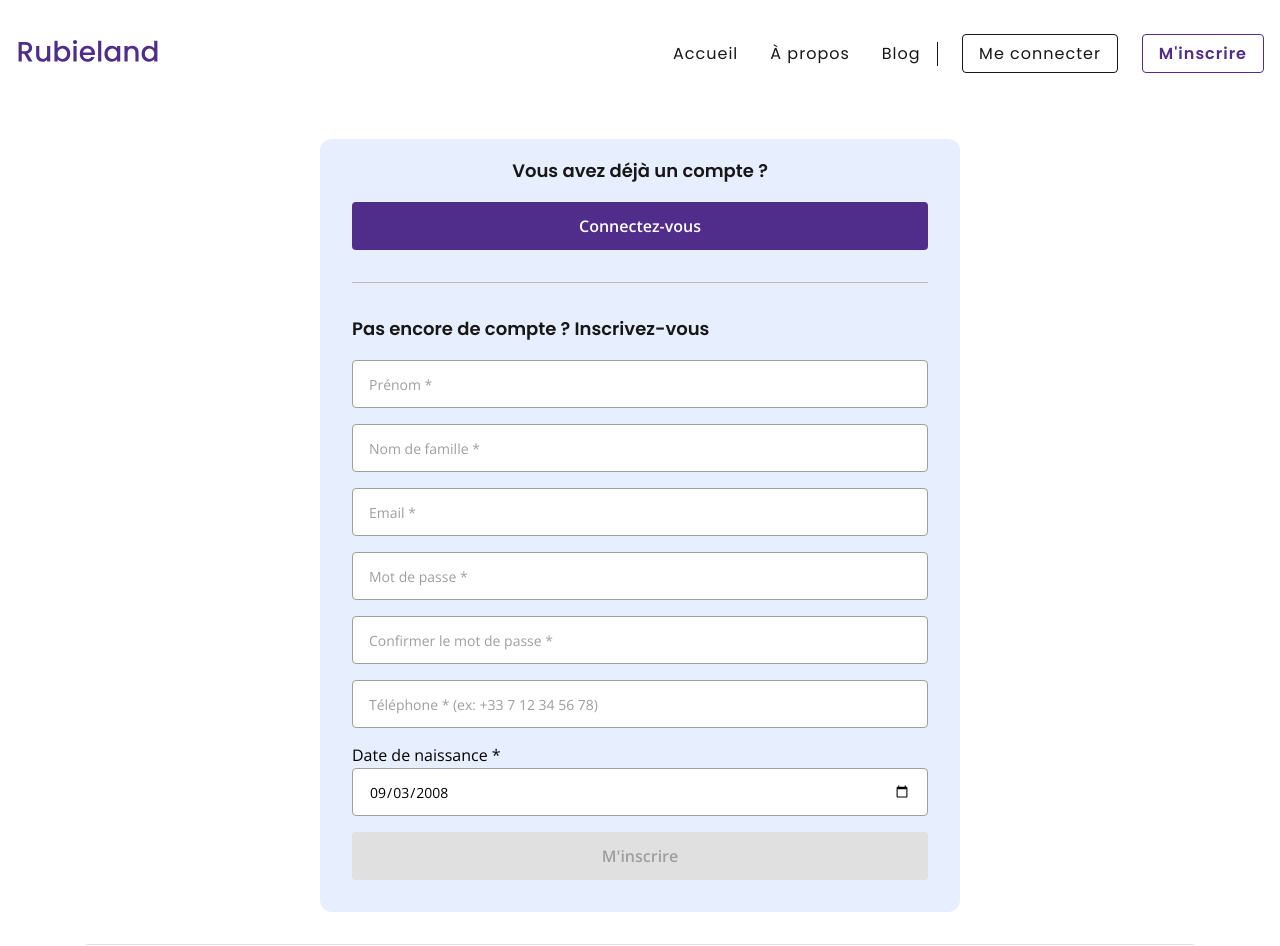
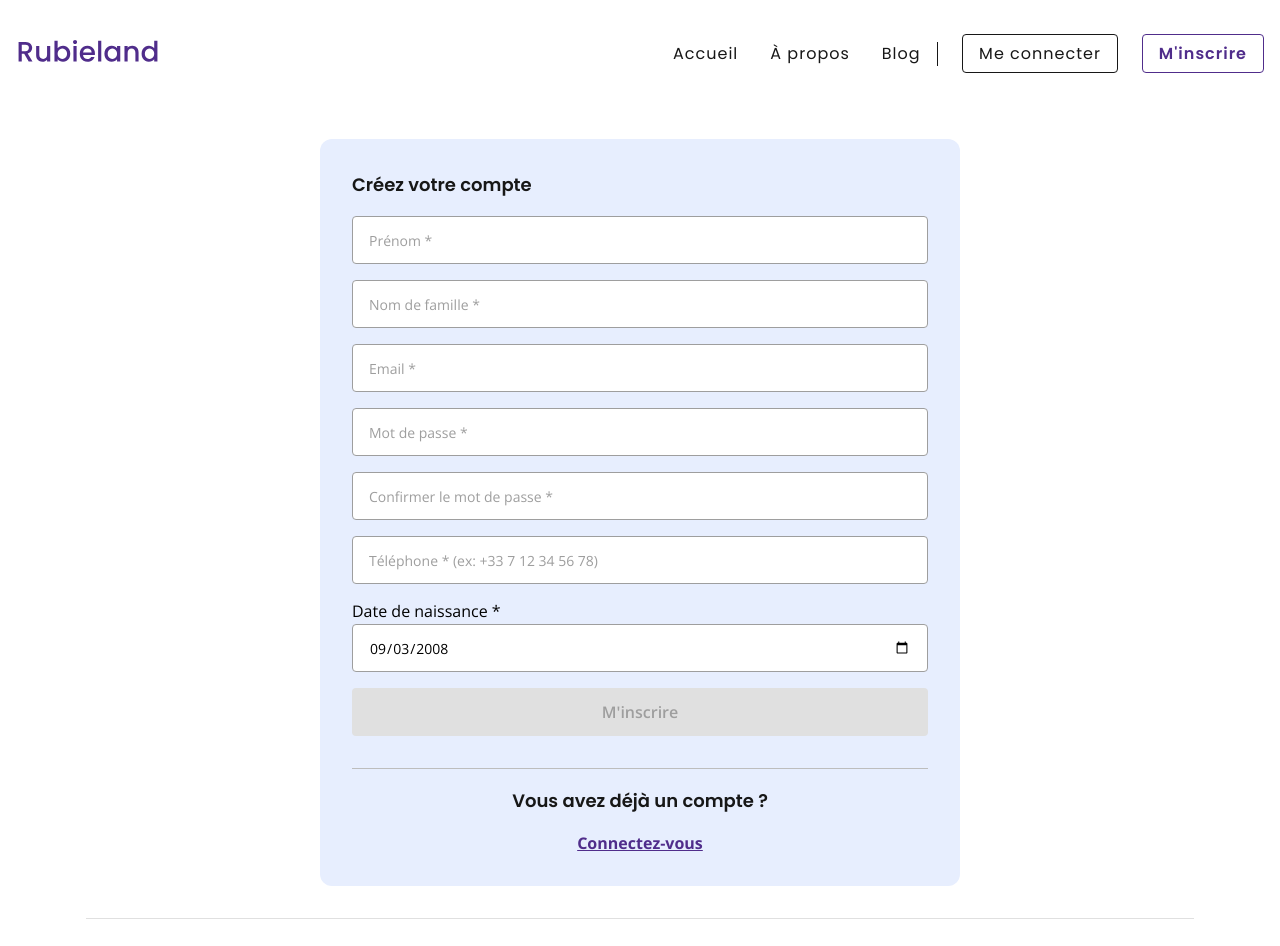
Before and after one commit to rubieland/rubieland, a React (Vite) app in the folder frontend/: page /register in a window 1280 px wide. Shown: the top 946 px of the page. Built offline with nearby package versions, Linux system fonts and the light colour scheme; no server answers.

Commit message:
refactor(register page): reorganize elements on page and use translation keys

```diff
--- a/frontend/src/ui/pages/Register/RegisterPage.tsx
+++ b/frontend/src/ui/pages/Register/RegisterPage.tsx
@@ -7,11 +7,11 @@ import './styles/RegisterPage.scss';
 const RegisterPage = () => {
   return (
     <div className="register-page-main-container">
-      <AlreadyRegisteredBlock />
+      <RegisterBlock />
       <div className="separator-container">
         <Separator backgroundColor={colors.grey40} />
       </div>
-      <RegisterBlock />
+      <AlreadyRegisteredBlock />
     </div>
   );
 };
--- a/frontend/src/ui/pages/Register/components/AlreadyRegisteredBlock.tsx
+++ b/frontend/src/ui/pages/Register/components/AlreadyRegisteredBlock.tsx
@@ -1,15 +1,14 @@
-import CustomButton from '../../../components/Button/CustomButton';
-import { useNavigate } from '@tanstack/react-router';
+import { Link } from '@tanstack/react-router';
 import '../styles/AlreadyRegisteredBlock.scss';
+import i18n from '../../../../core/i18n';
 
 const AlreadyRegisteredBlock = () => {
-  const navigate = useNavigate({ from: '/register' });
-  const navigateToLogin = () => navigate({ to: '/login' });
-
   return (
     <section className="already-registered-container">
-      <h2>Vous avez déjà un compte ?</h2>
-      <CustomButton title="Connectez-vous" onClick={navigateToLogin} />
+      <h2>{i18n.t('pages.register.alreadyRegisteredBlock.title')}</h2>
+      <Link className="link-to-login" to="/login">
+        {i18n.t('pages.register.alreadyRegisteredBlock.linkTitle')}
+      </Link>
     </section>
   );
 };
--- a/frontend/src/ui/pages/Register/components/RegisterBlock.tsx
+++ b/frontend/src/ui/pages/Register/components/RegisterBlock.tsx
@@ -1,5 +1,6 @@
 import useRegister from '../hooks/useRegister';
 import RegisterForm from './RegisterForm';
+import i18n from '../../../../core/i18n';
 import '../styles/RegisterBlock.scss';
 
 const RegisterBlock = () => {
@@ -7,7 +8,7 @@ const RegisterBlock = () => {
 
   return (
     <section className="register-block-container">
-      <h2>Pas encore de compte ? Inscrivez-vous</h2>
+      <h2>{i18n.t('pages.register.registerBlock.title')}</h2>
       <RegisterForm onSubmit={onSubmit} />
     </section>
   );
```
